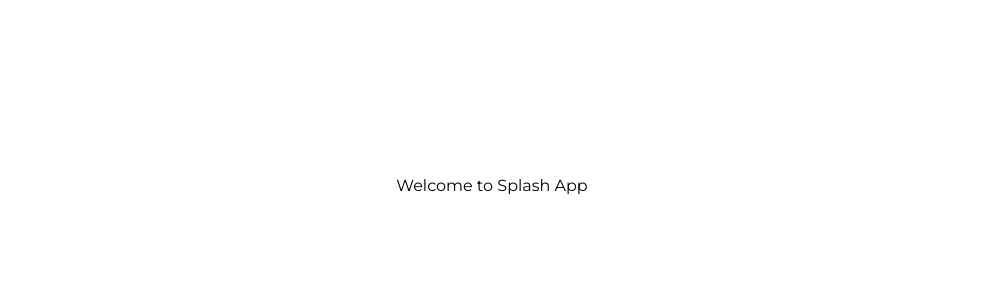
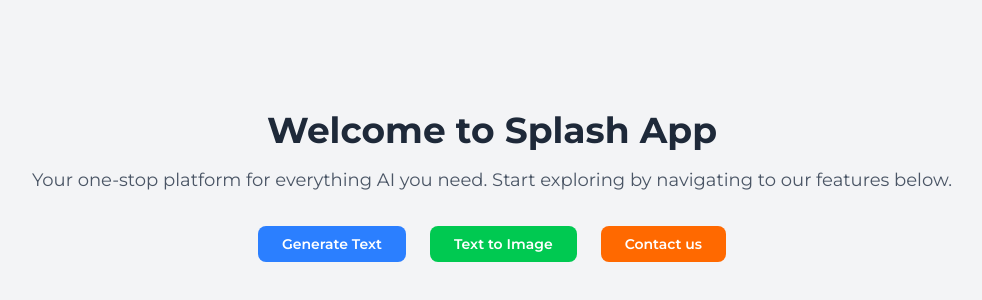
Before and after one commit to OryemaStephen/alx-project-0x03-setup, a Next.js app in the folder alx-project-0x03/: page / in a window 1280 px wide. Shown: the part 214-514 px from the top of the page, without its empty margins (148-1130 px from the left). Built offline with nearby package versions, Linux system fonts and the light colour scheme.

Commit message:
Updated index.tsx, adding routing

```diff
--- a/alx-project-0x03/pages/index.tsx
+++ b/alx-project-0x03/pages/index.tsx
@@ -1,9 +1,46 @@
-const Home = () => {
-  return (
-   <div className="w-full flex justify-center items-center min-h-screen">
-    <h1> Welcome to Splash App </h1>
-   </div>
-  )
+import Button from "@/components/common/Button";
+import { useRouter } from "next/router";
+
+interface PageRouteProps {
+  pageRoute: string;
 }
 
-export default Home;
+export default function Home() {
+  const router = useRouter();
+
+  // Imperative routing with useRouter
+  const routerToNextPage = ({ pageRoute }: PageRouteProps) => {
+    router.push(pageRoute, undefined, { shallow: false });
+  };
+  return (
+    <div className="min-h-screen bg-gray-100 flex flex-col justify-center items-center text-center">
+      {/* Welcome Message */}
+      <h1 className="text-4xl font-bold text-gray-800 mb-4">
+        {" "}
+        Welcome to Splash App{" "}
+      </h1>
+      <p className="text-lg text-gray-600 mb-8">
+        Your one-stop platform for everything AI you need. Start exploring by
+        navigating to our features below.
+      </p>
+      {/* Navigation Options */}
+      <div className="flex gap-6">
+        <Button
+          action={() => routerToNextPage({ pageRoute: "generate-text-ai" })}
+          buttonLabel="Generate Text"
+          buttonBackgroundColor="blue"
+        />
+        <Button
+          action={() => routerToNextPage({ pageRoute: "text-to-image" })}
+          buttonLabel="Text to Image"
+          buttonBackgroundColor="green"
+        />
+        <Button
+          action={() => routerToNextPage({ pageRoute: "couunter-app" })}
+          buttonLabel="Contact us"
+          buttonBackgroundColor="orange"
+        />
+      </div>
+    </div>
+  );
+}
```
